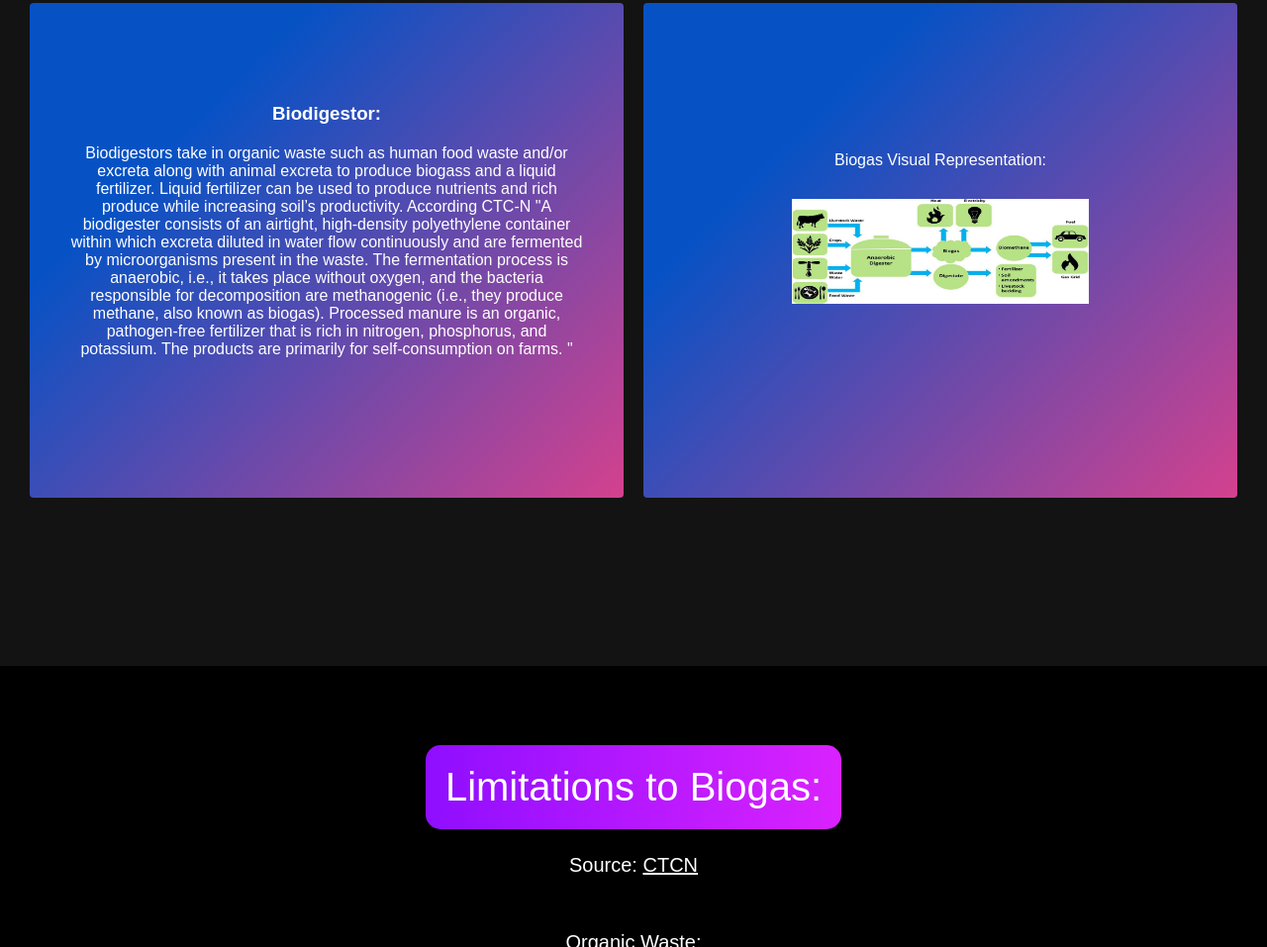
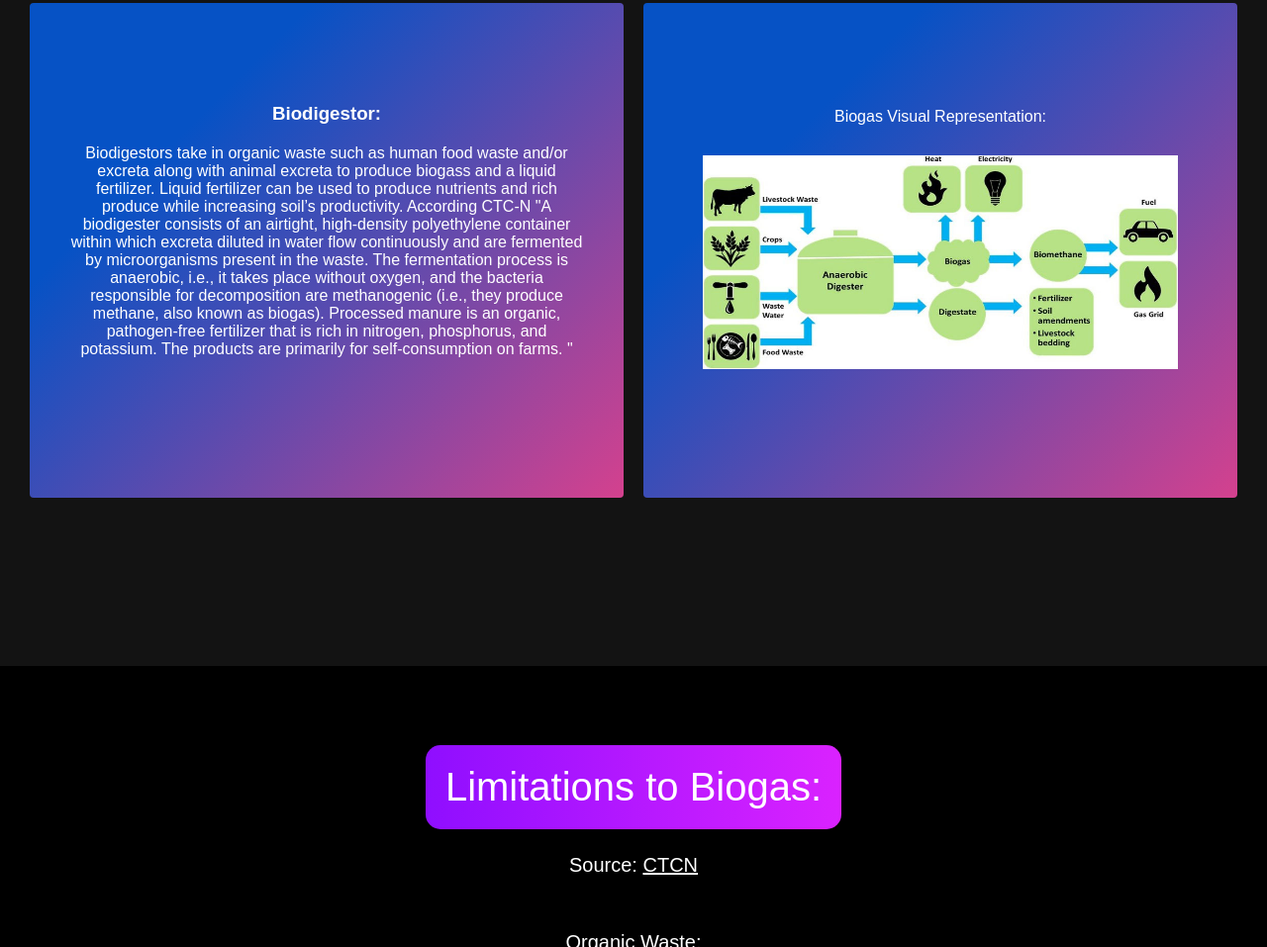
Before and after one commit to bommana401/bommana401.github.io, a website: page biogas101.html in a window 1280 px wide. Shown: the part 2323-3280 px from the top of the page at 99% size. Drawn offline with Linux system fonts and the light colour scheme.

Commit message:
css change for biogass html

```diff
--- a/biogas101.html
+++ b/biogas101.html
@@ -157,7 +157,7 @@
                     <p style="padding-bottom: 30px;"> Biogas Visual Representation: </p>
                     <!-- https://www.theecoexperts.co.uk/solar-panels/solar-panels-types -->
                     <a href="https://www.eesi.org/papers/view/fact-sheet-biogasconverting-waste-to-energy"> <img
-                        src="Figure1-Anaerobic-Digestion-Process.jpg" alt="Typed of Panels" width="50%" height="70%"> </a>
+                        src="Figure1-Anaerobic-Digestion-Process.jpg" alt="Typed of Panels" width="80%" height="90%"> </a>
                 </div>
             </div>
         </div>
```
